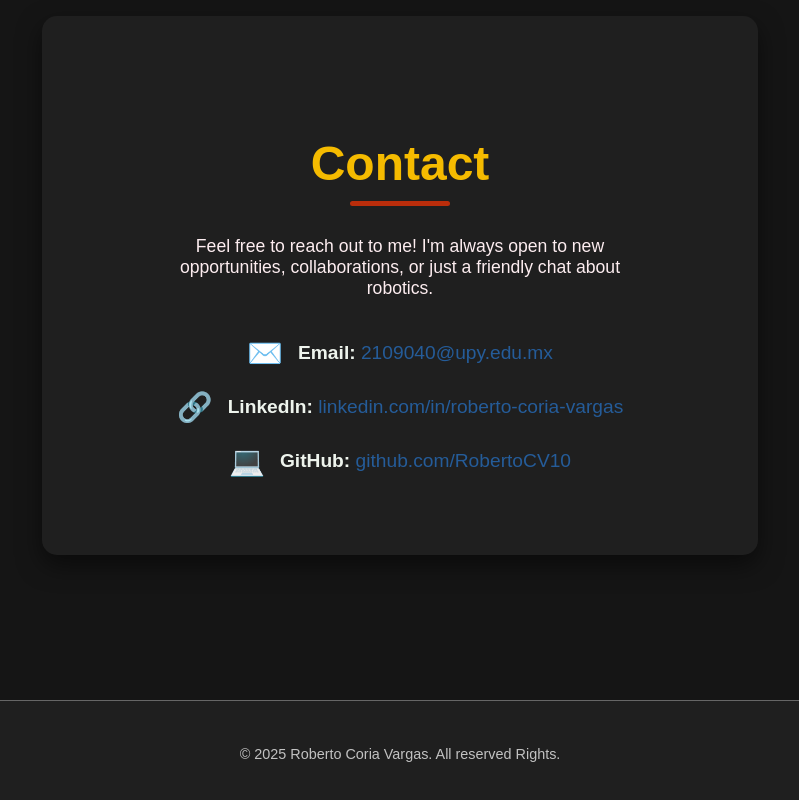
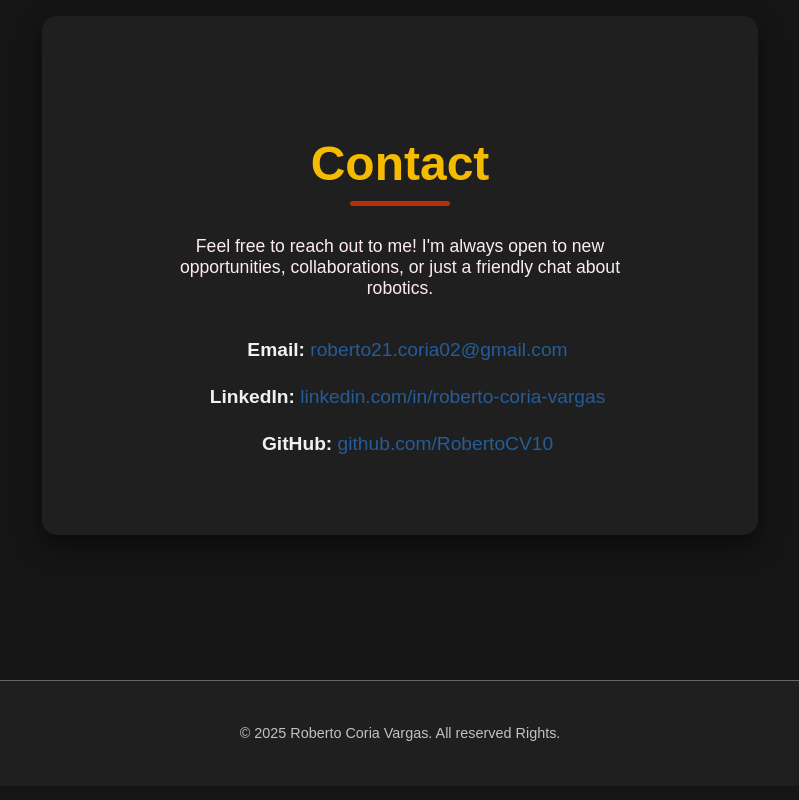
Before and after one commit to RobertoCV10/PortfolioRCV, a React (Vite) app: page /arm in a window 1280 px wide. Shown: the part 5102-5902 px from the top of the page, without its empty margins (240-1039 px from the left). Built offline with nearby package versions, Linux system fonts and the light colour scheme; no server answers; a web font is replaced by a local one.

Commit message:
replaced new email contact

```diff
--- a/src/components/Contact.jsx
+++ b/src/components/Contact.jsx
@@ -7,15 +7,15 @@ const Contact = () => {
             <p className="contact-intro">Feel free to reach out to me! I'm always open to new opportunities, collaborations, or just a friendly chat about robotics.</p>
             <div className="contact-details">
                 <div className="contact-item">
-                    <span className="icon">✉️</span>
-                    <p><strong>Email:</strong> <a href="mailto:2109040@upy.edu.mx">2109040@upy.edu.mx</a></p>
+                    <span className="icon"></span>
+                    <p><strong>Email:</strong> <a href="mailto:roberto21.coria02@gmail.com">roberto21.coria02@gmail.com</a></p>
                 </div>
                 <div className="contact-item">
-                    <span className="icon">🔗</span>
+                    <span className="icon"></span>
                     <p><strong>LinkedIn:</strong> <a href="https://www.linkedin.com/in/roberto-coria-vargas-088231309/" target="_blank">linkedin.com/in/roberto-coria-vargas</a></p>
                 </div>
                 <div className="contact-item">
-                    <span className="icon">💻</span>
+                    <span className="icon"></span>
                     <p><strong>GitHub:</strong> <a href="https://github.com/RobertoCV10" target="_blank">github.com/RobertoCV10</a></p>
                 </div>
             </div>
```
